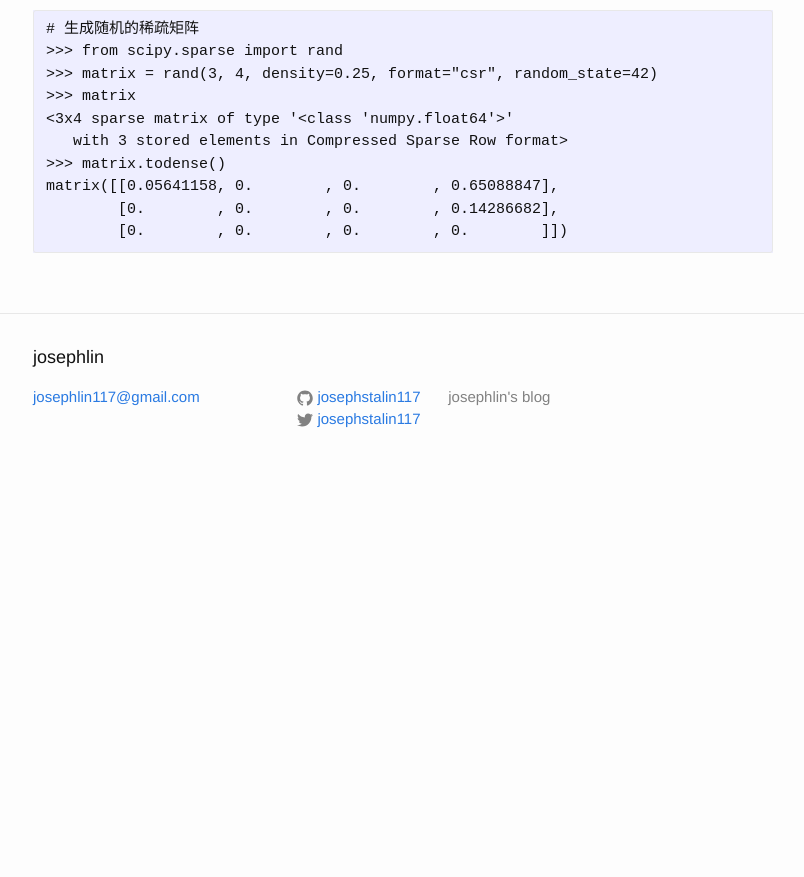
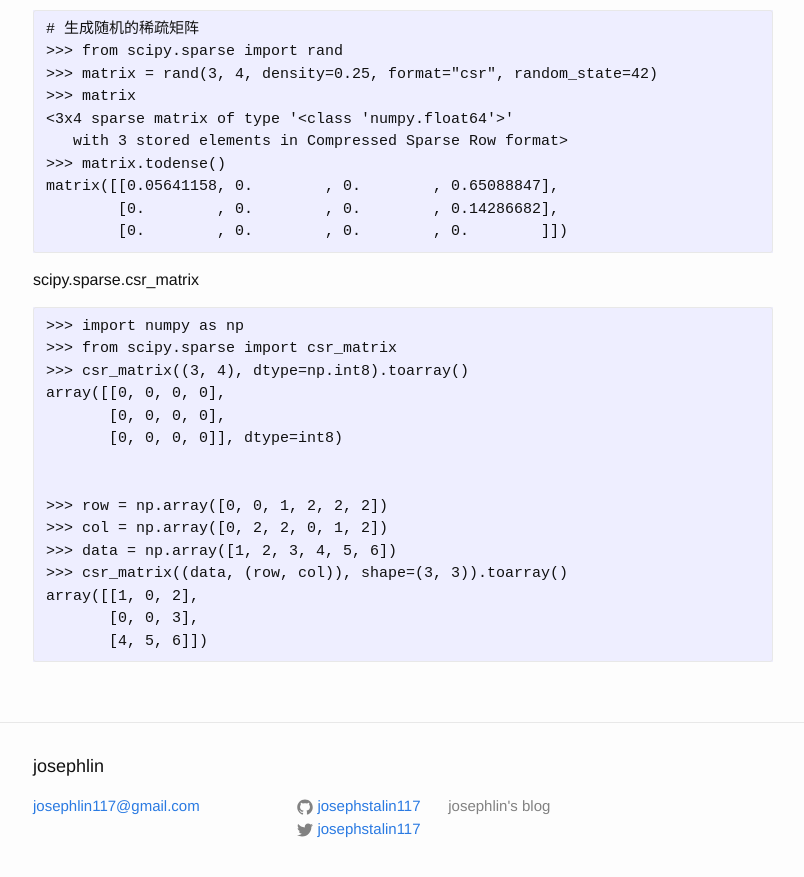
Before and after one commit to josephstalin117/josephstalin117.github.io, a Jekyll site: the page built from _posts/2019-3-28-scipy.markdown, in a window 1280 px wide and 900 px high, scrolled down 2232 px. Shown: the top 877 px of the window, without its empty margins (237-1041 px from the left). Built offline with Jekyll 4.4.1, drawn with Linux system fonts in a browser that asks for light colours; before the commit the page ends 2723 px from its top, so only the background shows below that.

Commit message:
update scipy.sparse.csr_matrix

````diff
--- a/_posts/2019-3-28-scipy.markdown
+++ b/_posts/2019-3-28-scipy.markdown
@@ -112,3 +112,22 @@
         [0.        , 0.        , 0.        , 0.14286682],
         [0.        , 0.        , 0.        , 0.        ]])
 ```
+
+scipy.sparse.csr_matrix
+```
+>>> import numpy as np
+>>> from scipy.sparse import csr_matrix
+>>> csr_matrix((3, 4), dtype=np.int8).toarray()
+array([[0, 0, 0, 0],
+       [0, 0, 0, 0],
+       [0, 0, 0, 0]], dtype=int8)
+
+
+>>> row = np.array([0, 0, 1, 2, 2, 2])
+>>> col = np.array([0, 2, 2, 0, 1, 2])
+>>> data = np.array([1, 2, 3, 4, 5, 6])
+>>> csr_matrix((data, (row, col)), shape=(3, 3)).toarray()
+array([[1, 0, 2],
+       [0, 0, 3],
+       [4, 5, 6]])
+```
````
